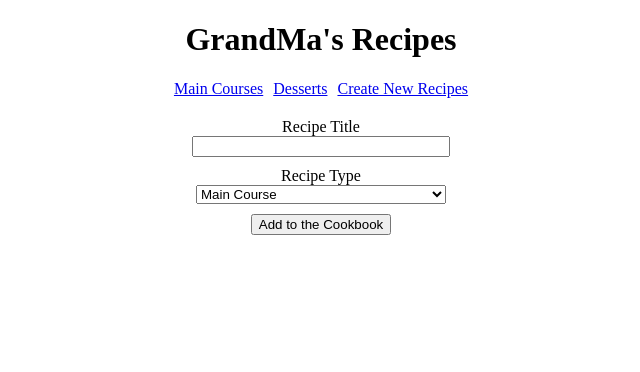
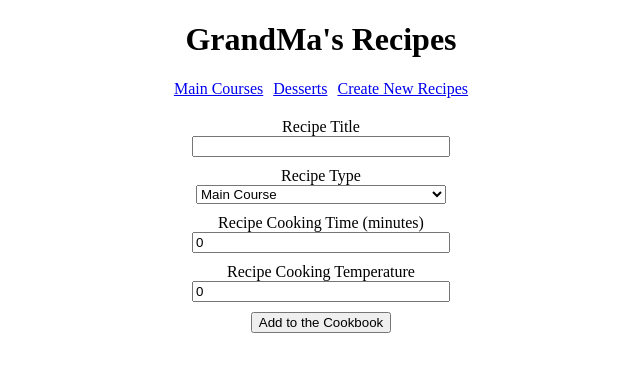
Before and after one commit to info7tik/grandma, an Angular app: page /newrecipe in a window 1280 px wide. Shown: the top 372 px of the page, without its empty margins (319-959 px from the left). Built offline with nearby package versions, Linux system fonts and the light colour scheme.

Commit message:
add cooking time and temperature

```diff
--- a/src/app/new-recipe/new-recipe.component.html
+++ b/src/app/new-recipe/new-recipe.component.html
@@ -6,5 +6,9 @@
         <option value="main-course">Main Course</option>
         <option value="dessert">Dessert</option>
     </select><br />
+    <label>Recipe Cooking Time (minutes)</label><br />
+    <input type="number" class="input-size" [(ngModel)]="recipeCookingTime"><br />
+    <label>Recipe Cooking Temperature</label><br />
+    <input type="number" class="input-size" [(ngModel)]="recipeCookingTemperature"><br />
     <button (click)="saveRecipe()">Add to the Cookbook</button>
 </div>
--- a/src/app/new-recipe/new-recipe.component.ts
+++ b/src/app/new-recipe/new-recipe.component.ts
@@ -16,12 +16,14 @@ export class NewRecipeComponent {
     private service = inject(StorageService);
     recipeTitle = "";
     recipeType: string = RecipeType[RecipeType['main-course']];
+    recipeCookingTime: number = 0;
+    recipeCookingTemperature: number = 0;
 
     constructor() { }
 
     saveRecipe() {
         const castedType = this.recipeType as keyof typeof RecipeType;
-        const recipeId = this.service.addRecipe(this.recipeTitle, RecipeType[castedType]);
+        const recipeId = this.service.addRecipe(this.recipeTitle, RecipeType[castedType], this.recipeCookingTime, this.recipeCookingTemperature);
         this.router.navigate(['details/', recipeId]);
     }
 }
--- a/src/app/recipe-detail/recipe-detail.component.html
+++ b/src/app/recipe-detail/recipe-detail.component.html
@@ -37,9 +37,9 @@
 </div>
 <div>
     <h3>Cooking</h3>
-    <div>
+    <div class="bottom-space">
+        <div>Cooking Time: {{recipeCookingTime}} minutes</div>
         <div>Temperature: {{recipeTemperature}}</div>
-        <div>Cooking Time: {{recipeCookingTime}}</div>
     </div>
     <button class="primary-button" (click)="deleteRecipe()">Delete this Recipe</button>
 </div>
--- a/src/app/storage.service.ts
+++ b/src/app/storage.service.ts
@@ -43,7 +43,7 @@ export class StorageService {
         this.saveStorageData();
     }
 
-    addRecipe(recipeTitle: string, recipeType: RecipeType): RecipeId {
+    addRecipe(recipeTitle: string, recipeType: RecipeType, cookingTime: number, cookingTemperature: number): RecipeId {
         if (recipeTitle.length === 0) {
             throw "can not add recipe: missing title";
         }
@@ -55,7 +55,7 @@ export class StorageService {
             type: recipeType,
             ingredients: [],
             steps: [],
-            cooking: { time: 0, temperature: 0 }
+            cooking: { time: cookingTime, temperature: cookingTemperature }
         };
         this.saveStorageData();
         return recipeId;
```
